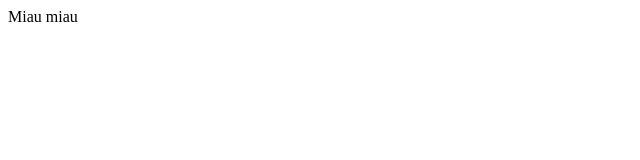
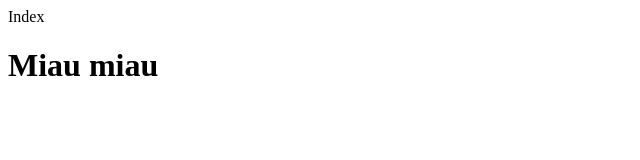
Before and after one commit to crisRgz/copia, a plain HTML site: page index.html in a window 1280 px wide. Shown: the whole page, without its empty margins (0-640 px from the left). Drawn offline with Linux system fonts and the light colour scheme.

Commit message:
Modificamos con ammend

```diff
--- a/index.html
+++ b/index.html
@@ -1,4 +1,6 @@
 <html>
-	<head></head>
-	<body>Miau miau</body>
+	<head>Index</head>
+	<body>
+		<h1>Miau miau</h1>
+	</body>
 </html>
```
